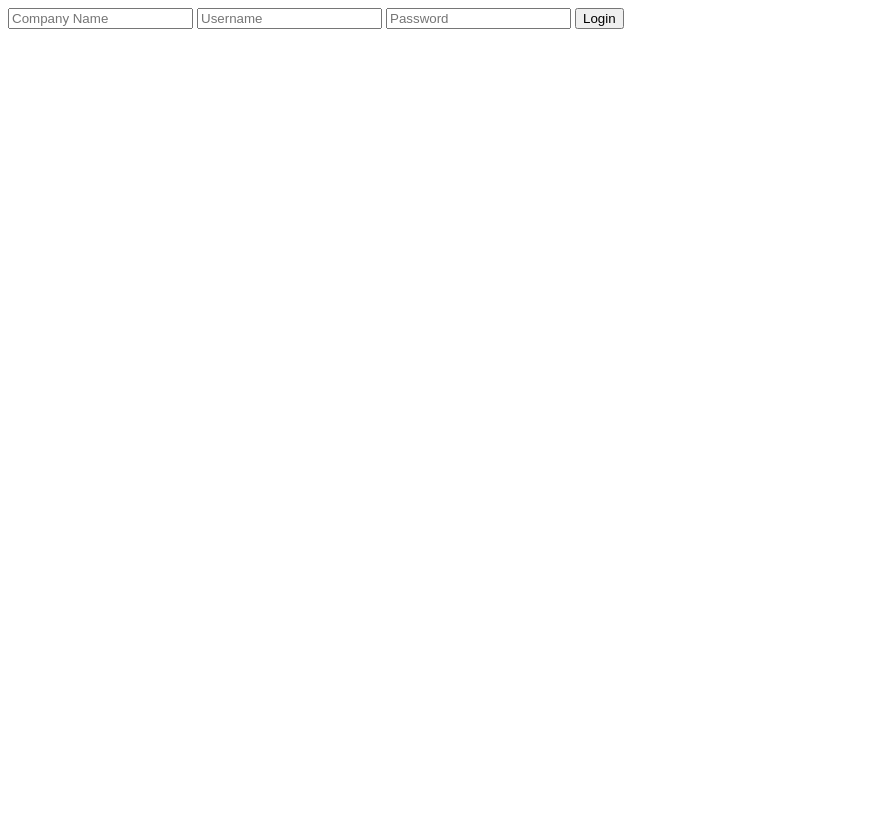
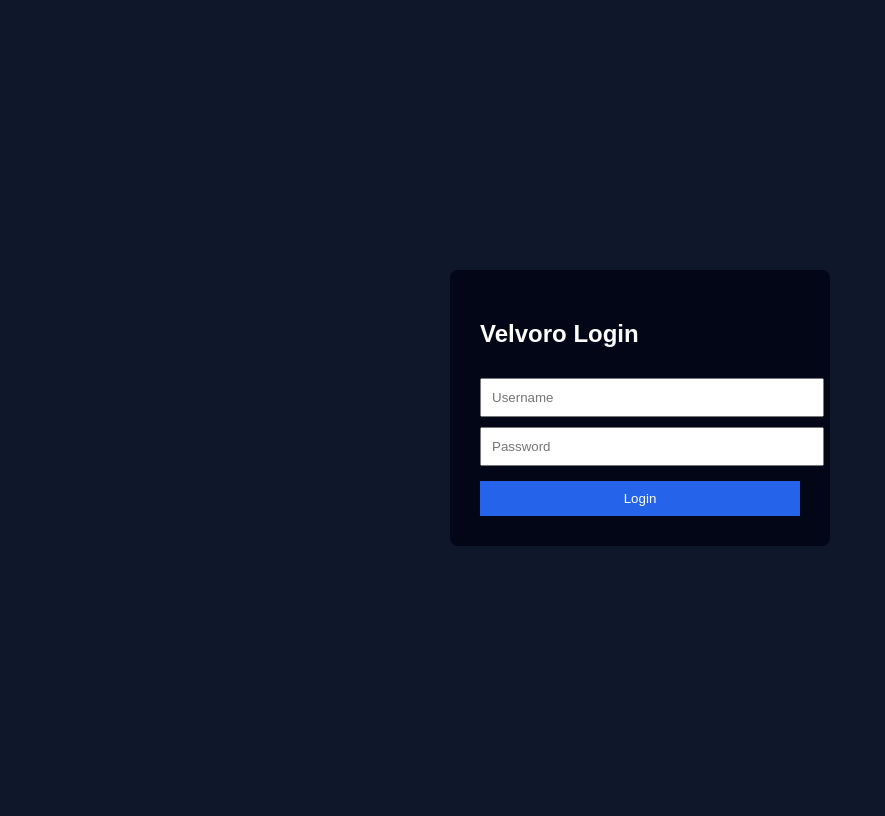
Before and after one commit to ovelvoro-stack/velvoro_os, a FastAPI app: page /login in a window 1280 px wide. Shown: the whole page, without its empty margins (0-885 px from the left). Before the commit the page ends 29 px from the top, so only its background shows below. Run offline with FastAPI, Linux system fonts and the light colour scheme.

Commit message:
Update login.html

```diff
--- a/templates/login.html
+++ b/templates/login.html
@@ -1,6 +1,58 @@
-<form method="post" action="/login">
-  <input name="company" placeholder="Company Name" required />
-  <input name="username" placeholder="Username" required />
-  <input name="password" type="password" placeholder="Password" required />
-  <button type="submit">Login</button>
-</form>
+<!DOCTYPE html>
+<html>
+<head>
+    <title>Velvoro Login</title>
+    <style>
+        body {
+            font-family: Arial;
+            background: #0f172a;
+            color: white;
+            display: flex;
+            justify-content: center;
+            align-items: center;
+            height: 100vh;
+        }
+        .login-box {
+            background: #020617;
+            padding: 30px;
+            width: 320px;
+            border-radius: 8px;
+        }
+        input {
+            width: 100%;
+            padding: 10px;
+            margin-top: 10px;
+        }
+        button {
+            width: 100%;
+            margin-top: 15px;
+            padding: 10px;
+            background: #2563eb;
+            color: white;
+            border: none;
+            cursor: pointer;
+        }
+        .error {
+            color: red;
+            margin-top: 10px;
+        }
+    </style>
+</head>
+<body>
+
+<div class="login-box">
+    <h2>Velvoro Login</h2>
+
+    <form method="post" action="/login">
+        <input type="text" name="username" placeholder="Username" required />
+        <input type="password" name="password" placeholder="Password" required />
+        <button type="submit">Login</button>
+    </form>
+
+    {% if error %}
+        <div class="error">{{ error }}</div>
+    {% endif %}
+</div>
+
+</body>
+</html>
```
